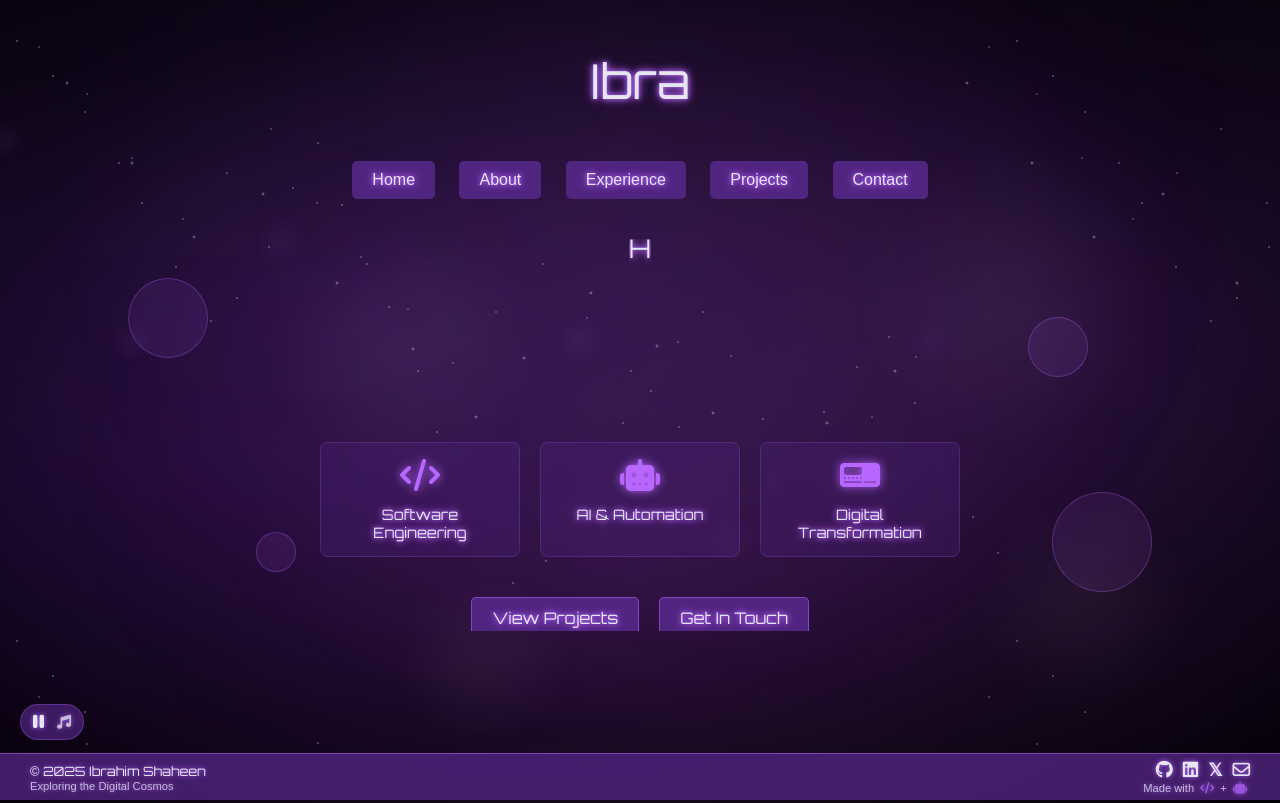
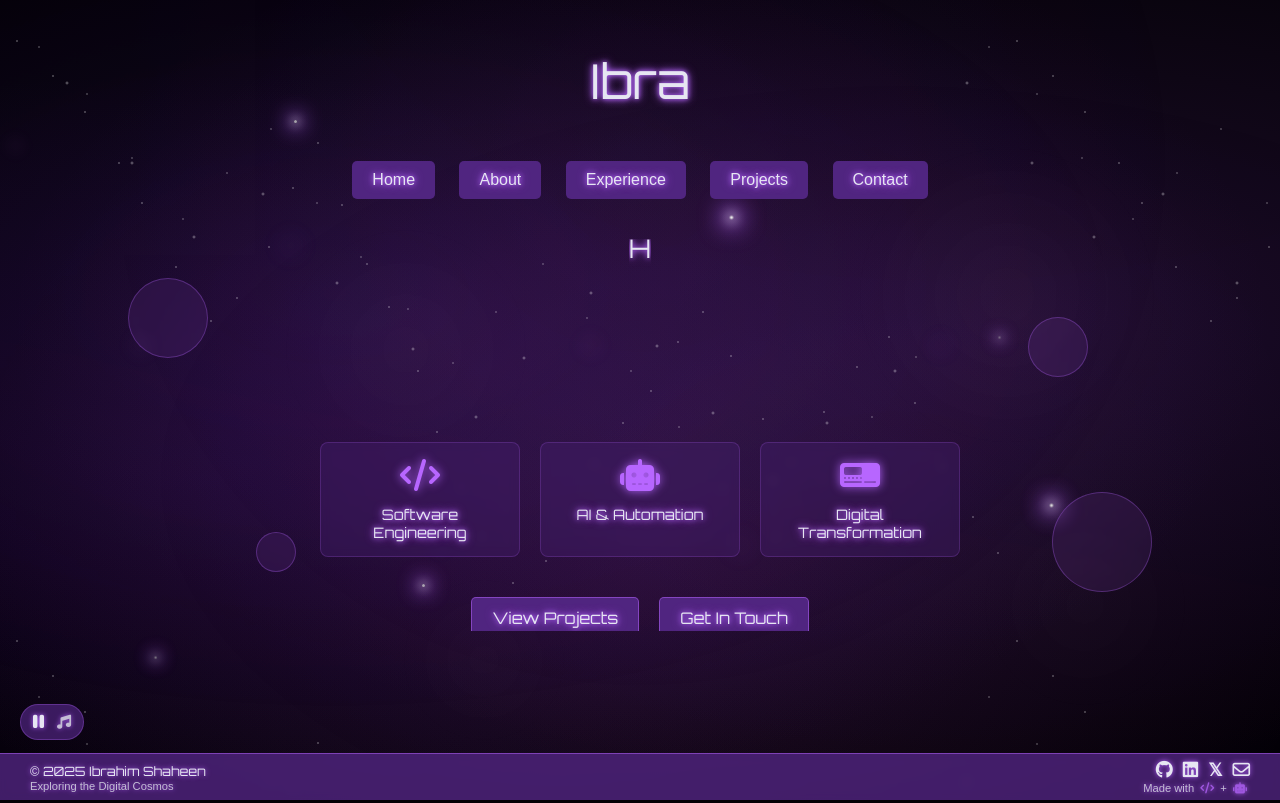
Before and after one commit to ibra-exe/Personal-Portfolio, a plain HTML site: page index.html in a window 1280 px wide. Drawn offline with Linux system fonts and the light colour scheme.

Commit message:
Stars amendments

```diff
--- a/styles.css
+++ b/styles.css
@@ -9,10 +9,13 @@
 
 * {
     box-sizing: border-box;
-}
-
-html, body {
+    margin: 0;
+    padding: 0;
+}
+
+html {
     width: 100%;
+    height: 100%;
     overflow-x: hidden;
     margin: 0;
     padding: 0;
@@ -21,8 +24,14 @@ html, body {
 }
 
 body {
+    width: 100%;
+    height: 100%;
+    overflow-x: hidden;
+    margin: 0;
+    padding: 0;
+    border: none;
+    outline: none;
     font-family: var(--font-main);
-    /* background: url('https://i.pinimg.com/originals/8e/46/15/8e46150f790fbefe438d9c2767c32ad1.gif') repeat; */
     background-color: #020004; /* Even darker purple base */
     color: var(--text-color);
     text-shadow: 0 0 5px var(--glow-color), 0 0 10px var(--glow-color);
@@ -37,6 +46,8 @@ body::before {
     left: 0;
     right: 0;
     bottom: 0;
+    width: 100vw;
+    height: 100vh;
     background:
         radial-gradient(ellipse at 30% 40%, rgba(80, 37, 128, 0.25) 0%, rgba(0, 0, 0, 0) 70%),
         radial-gradient(ellipse at 80% 40%, rgba(111, 51, 153, 0.25) 0%, rgba(0, 0, 0, 0) 70%),
@@ -44,6 +55,11 @@ body::before {
         radial-gradient(ellipse at 15% 60%, rgba(68, 14, 132, 0.2) 0%, rgba(0, 0, 0, 0) 60%);
     z-index: -3;
     pointer-events: none;
+    border: none;
+    outline: none;
+    box-shadow: none;
+    margin: 0;
+    padding: 0;
 }
 
 /* Stars effect - First layer (small stars) */
@@ -54,6 +70,8 @@ body::after {
     left: 0;
     right: 0;
     bottom: 0;
+    width: 100vw;
+    height: 100vh;
     background-image:
         radial-gradient(1px 1px at 17px 41px, #fff, rgba(0, 0, 0, 0)),
         radial-gradient(1px 1px at 53px 76px, #fff, rgba(0, 0, 0, 0)),
@@ -97,6 +115,11 @@ body::after {
     opacity: 0.8;
     animation: twinkle 8s ease-in-out infinite alternate;
     pointer-events: none;
+    border: none;
+    outline: none;
+    box-shadow: none;
+    margin: 0;
+    padding: 0;
 }
 
 /* Second layer of stars (medium stars) */
@@ -106,6 +129,8 @@ body::after {
     left: 0;
     right: 0;
     bottom: 0;
+    width: 100vw;
+    height: 100vh;
     background-image:
         radial-gradient(1.5px 1.5px at 39px 47px, #fff, rgba(0, 0, 0, 0)),
         radial-gradient(1.5px 1.5px at 87px 94px, #fff, rgba(0, 0, 0, 0)),
@@ -132,6 +157,11 @@ body::after {
     z-index: -1;
     opacity: 0;
     animation: twinkle-medium 6s ease-in-out infinite alternate;
+    border: none;
+    outline: none;
+    box-shadow: none;
+    margin: 0;
+    padding: 0;
 }
 
 /* Third layer of stars (large stars) */
@@ -141,6 +171,8 @@ body::after {
     left: 0;
     right: 0;
     bottom: 0;
+    width: 100vw;
+    height: 100vh;
     background-image:
         radial-gradient(2px 2px at 67px 83px, rgba(255, 255, 255, 0.9), rgba(0, 0, 0, 0)),
         radial-gradient(2px 2px at 132px 163px, rgba(255, 255, 255, 0.9), rgba(0, 0, 0, 0)),
@@ -161,9 +193,29 @@ body::after {
     z-index: -1;
     opacity: 0;
     animation: twinkle-large 10s ease-in-out infinite alternate;
+    border: none;
+    outline: none;
+    box-shadow: none;
+    margin: 0;
+    padding: 0;
 }
 
 /* Special bright stars - More randomly positioned */
+.bright-star {
+    position: fixed;
+    width: 3px;
+    height: 3px;
+    background: rgba(255, 255, 255, 0.9);
+    border-radius: 50%;
+    box-shadow: 0 0 10px 2px rgba(255, 255, 255, 0.8), 0 0 20px 6px var(--glow-color);
+    z-index: -1;
+    pointer-events: none;
+    animation: bright-twinkle 4s ease-in-out infinite;
+    border: none;
+    outline: none;
+    margin: 0;
+    padding: 0;
+}
 .bright-star-1 {
     top: 15%;
     left: 23%;
@@ -256,40 +308,47 @@ body::after {
     position: fixed;
     top: 0;
     left: 0;
-    width: 100%;
-    height: 100%;
+    width: 100vw;
+    height: 100vh;
+    right: 0;
+    bottom: 0;
     pointer-events: none;
     z-index: -1;
-    opacity: 0.2;
-    animation: nebula-movement 60s ease-in-out infinite alternate;
+    opacity: 0.15;
+    animation: nebula-movement 90s ease-in-out infinite alternate;
+    border: none;
+    outline: none;
+    box-shadow: none;
+    margin: 0;
+    padding: 0;
 }
 
 .nebula-1 {
-    background: radial-gradient(ellipse at 30% 40%, rgba(183, 102, 255, 0.25) 0%, rgba(0, 0, 0, 0) 70%);
+    background: radial-gradient(ellipse at 30% 40%, rgba(183, 102, 255, 0.15) 0%, rgba(0, 0, 0, 0) 70%);
 }
 
 .nebula-2 {
-    background: radial-gradient(ellipse at 70% 60%, rgba(132, 61, 198, 0.25) 0%, rgba(0, 0, 0, 0) 70%);
-    animation-delay: 20s;
+    background: radial-gradient(ellipse at 70% 60%, rgba(132, 61, 198, 0.15) 0%, rgba(0, 0, 0, 0) 70%);
+    animation-delay: 30s;
 }
 
 .nebula-3 {
-    background: radial-gradient(ellipse at 50% 20%, rgba(168, 99, 230, 0.25) 0%, rgba(0, 0, 0, 0) 70%);
-    animation-delay: 40s;
+    background: radial-gradient(ellipse at 50% 20%, rgba(168, 99, 230, 0.15) 0%, rgba(0, 0, 0, 0) 70%);
+    animation-delay: 60s;
 }
 
 @keyframes nebula-movement {
     0% {
-        transform: translate(-5%, -5%) scale(1.1);
-        opacity: 0.2;
+        transform: translate(-3%, -3%) scale(1.05);
+        opacity: 0.15;
     }
     50% {
-        transform: translate(5%, 5%) scale(1);
-        opacity: 0.25;
+        transform: translate(3%, 3%) scale(1);
+        opacity: 0.18;
     }
     100% {
-        transform: translate(-5%, 5%) scale(1.1);
-        opacity: 0.2;
+        transform: translate(-3%, 3%) scale(1.05);
+        opacity: 0.15;
     }
 }
 
@@ -1506,36 +1565,38 @@ body.transparent-bg .far-stars {
     left: 0;
     right: 0;
     bottom: 0;
-    width: 100%;
-    height: 100%;
+    width: 100vw;
+    height: 100vh;
     background-image: conic-gradient(
         rgba(0, 0, 0, 0) 0deg,
-        rgba(80, 37, 128, 0.05) 60deg,
-        rgba(111, 51, 153, 0.08) 120deg,
-        rgba(143, 59, 186, 0.08) 180deg,
-        rgba(173, 78, 188, 0.05) 240deg,
-        rgba(68, 14, 132, 0.08) 300deg,
+        rgba(80, 37, 128, 0.03) 60deg,
+        rgba(111, 51, 153, 0.05) 120deg,
+        rgba(143, 59, 186, 0.05) 180deg,
+        rgba(173, 78, 188, 0.03) 240deg,
+        rgba(68, 14, 132, 0.05) 300deg,
         rgba(0, 0, 0, 0) 360deg
     );
-    opacity: 0.3;
+    opacity: 0.2;
     z-index: -2;
-    transform-origin: 65% 45%;
-    transform: scale(3.5);
-    filter: blur(50px);
-    animation: spiral-rotate 180s linear infinite;
+    transform-origin: center center;
+    transform: scale(4);
+    filter: blur(60px);
+    animation: spiral-rotate 240s linear infinite;
     pointer-events: none;
     overflow: hidden;
     border: none;
     outline: none;
     box-shadow: none;
+    margin: 0;
+    padding: 0;
 }
 
 @keyframes spiral-rotate {
     from {
-        transform: scale(3.5) rotate(0deg);
+        transform: scale(4) rotate(0deg);
     }
     to {
-        transform: scale(3.5) rotate(360deg);
+        transform: scale(4) rotate(360deg);
     }
 }
 
@@ -1546,33 +1607,35 @@ body.transparent-bg .far-stars {
     left: 0;
     right: 0;
     bottom: 0;
-    width: 100%;
-    height: 100%;
+    width: 100vw;
+    height: 100vh;
     background-image:
-        radial-gradient(1px 1px at 25px 150px, rgba(255, 163, 253, 0.3), rgba(0, 0, 0, 0) 20px),
-        radial-gradient(1px 1px at 150px 350px, rgba(200, 147, 248, 0.3), rgba(0, 0, 0, 0) 25px),
-        radial-gradient(1px 1px at 300px 250px, rgba(168, 127, 255, 0.3), rgba(0, 0, 0, 0) 30px),
-        radial-gradient(1px 1px at 450px 550px, rgba(147, 107, 240, 0.3), rgba(0, 0, 0, 0) 20px),
-        radial-gradient(1px 1px at 600px 350px, rgba(201, 135, 255, 0.3), rgba(0, 0, 0, 0) 25px),
-        radial-gradient(1px 1px at 750px 550px, rgba(163, 108, 247, 0.3), rgba(0, 0, 0, 0) 30px),
-        radial-gradient(1px 1px at 950px 350px, rgba(146, 80, 255, 0.3), rgba(0, 0, 0, 0) 25px);
-    filter: blur(4px);
+        radial-gradient(1px 1px at 25px 150px, rgba(255, 163, 253, 0.2), rgba(0, 0, 0, 0) 20px),
+        radial-gradient(1px 1px at 150px 350px, rgba(200, 147, 248, 0.2), rgba(0, 0, 0, 0) 25px),
+        radial-gradient(1px 1px at 300px 250px, rgba(168, 127, 255, 0.2), rgba(0, 0, 0, 0) 30px),
+        radial-gradient(1px 1px at 450px 550px, rgba(147, 107, 240, 0.2), rgba(0, 0, 0, 0) 20px),
+        radial-gradient(1px 1px at 600px 350px, rgba(201, 135, 255, 0.2), rgba(0, 0, 0, 0) 25px),
+        radial-gradient(1px 1px at 750px 550px, rgba(163, 108, 247, 0.2), rgba(0, 0, 0, 0) 30px),
+        radial-gradient(1px 1px at 950px 350px, rgba(146, 80, 255, 0.2), rgba(0, 0, 0, 0) 25px);
+    filter: blur(5px);
     z-index: -2;
-    opacity: 0.2;
-    animation: dust-drift 120s ease-in-out infinite alternate;
+    opacity: 0.15;
+    animation: dust-drift 180s ease-in-out infinite alternate;
     pointer-events: none;
     overflow: hidden;
     border: none;
     outline: none;
     box-shadow: none;
+    margin: 0;
+    padding: 0;
 }
 
 @keyframes dust-drift {
     0% {
-        transform: translateX(-20px) translateY(-10px);
+        transform: translateX(-10px) translateY(-5px);
     }
     100% {
-        transform: translateX(20px) translateY(10px);
+        transform: translateX(10px) translateY(5px);
     }
 }
 
@@ -1585,15 +1648,17 @@ body.transparent-bg .far-stars {
 .star-cluster {
     position: fixed;
     border-radius: 50%;
-    background: radial-gradient(circle, rgba(255, 255, 255, 0.12) 10%, rgba(0, 0, 0, 0) 70%);
-    opacity: 0.3;
+    background: radial-gradient(circle, rgba(255, 255, 255, 0.08) 10%, rgba(0, 0, 0, 0) 70%);
+    opacity: 0.2;
     z-index: -2;
-    filter: blur(3px);
+    filter: blur(5px);
     pointer-events: none;
     overflow: hidden;
     border: none;
     outline: none;
     box-shadow: none;
+    margin: 0;
+    padding: 0;
 }
 
 .star-cluster-1 {
```
